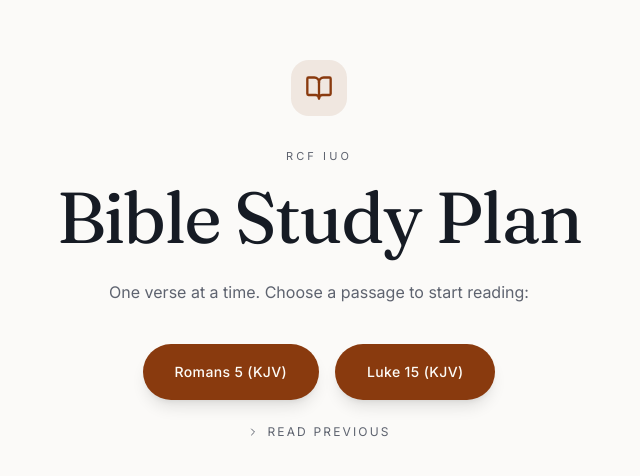
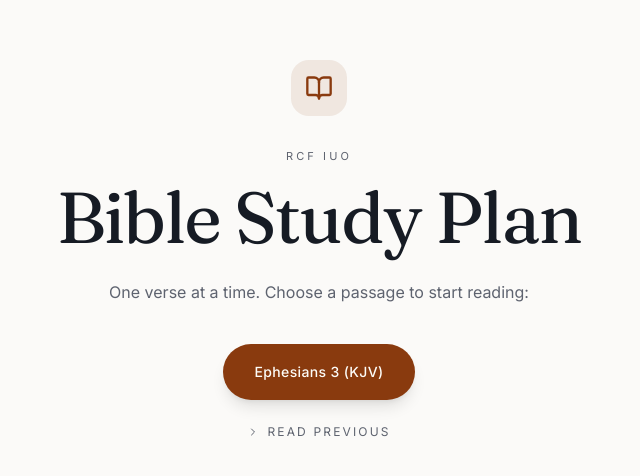
Before and after one commit to devabraham001-eng/rcf-iuo-bible-site-, a React (Vite) app: page / in a window 1280 px wide. Shown: the part 150-626 px from the top of the page, without its empty margins (321-961 px from the left). Built offline with nearby package versions, Linux system fonts and the light colour scheme.

Commit message:
Update today's scripture to Ephesians 3, move previous passages under Read Previous

```diff
--- a/src/routes/index.tsx
+++ b/src/routes/index.tsx
@@ -18,6 +18,32 @@ type Theme = "light" | "sepia" | "dark";
 type PassageData = { reference: string; verses: Verse[] };
 
 const PASSAGES: PassageData[] = [
+  {
+    reference: "Ephesians 3 (KJV)",
+    verses: [
+      { book: "Ephesians", chapter: 3, verse: 1, text: "For this cause I Paul, the prisoner of Jesus Christ for you Gentiles," },
+      { book: "Ephesians", chapter: 3, verse: 2, text: "If ye have heard of the dispensation of the grace of God which is given me to youward:" },
+      { book: "Ephesians", chapter: 3, verse: 3, text: "How that by revelation he made known unto me the mystery; (as I wrote afore in few words," },
+      { book: "Ephesians", chapter: 3, verse: 4, text: "Whereby, when ye read, ye may understand my knowledge in the mystery of Christ)" },
+      { book: "Ephesians", chapter: 3, verse: 5, text: "Which in other ages was not made known unto the sons of men, as it is now revealed unto his holy apostles and prophets by the Spirit;" },
+      { book: "Ephesians", chapter: 3, verse: 6, text: "That the Gentiles should be fellowheirs, and of the same body, and partakers of his promise in Christ by the gospel:" },
+      { book: "Ephesians", chapter: 3, verse: 7, text: "Whereof I was made a minister, according to the gift of the grace of God given unto me by the effectual working of his power." },
+      { book: "Ephesians", chapter: 3, verse: 8, text: "Unto me, who am less than the least of all saints, is this grace given, that I should preach among the Gentiles the unsearchable riches of Christ;" },
+      { book: "Ephesians", chapter: 3, verse: 9, text: "And to make all men see what is the fellowship of the mystery, which from the beginning of the world hath been hid in God, who created all things by Jesus Christ:" },
+      { book: "Ephesians", chapter: 3, verse: 10, text: "To the intent that now unto the principalities and powers in heavenly places might be known by the church the manifold wisdom of God," },
+      { book: "Ephesians", chapter: 3, verse: 11, text: "According to the eternal purpose which he purposed in Christ Jesus our Lord:" },
+      { book: "Ephesians", chapter: 3, verse: 12, text: "In whom we have boldness and access with confidence by the faith of him." },
+      { book: "Ephesians", chapter: 3, verse: 13, text: "Wherefore I desire that ye faint not at my tribulations for you, which is your glory." },
+      { book: "Ephesians", chapter: 3, verse: 14, text: "For this cause I bow my knees unto the Father of our Lord Jesus Christ," },
+      { book: "Ephesians", chapter: 3, verse: 15, text: "Of whom the whole family in heaven and earth is named," },
+      { book: "Ephesians", chapter: 3, verse: 16, text: "That he would grant you, according to the riches of his glory, to be strengthened with might by his Spirit in the inner man;" },
+      { book: "Ephesians", chapter: 3, verse: 17, text: "That Christ may dwell in your hearts by faith; that ye, being rooted and grounded in love," },
+      { book: "Ephesians", chapter: 3, verse: 18, text: "May be able to comprehend with all saints what is the breadth, and length, and depth, and height;" },
+      { book: "Ephesians", chapter: 3, verse: 19, text: "And to know the love of Christ, which passeth knowledge, that ye might be filled with all the fulness of God." },
+      { book: "Ephesians", chapter: 3, verse: 20, text: "Now unto him that is able to do exceeding abundantly above all that we ask or think, according to the power that worketh in us," },
+      { book: "Ephesians", chapter: 3, verse: 21, text: "Unto him be glory in the church by Christ Jesus throughout all ages, world without end. Amen." },
+    ],
+  },
   {
     reference: "Romans 5 (KJV)",
     verses: [
@@ -266,7 +292,7 @@ function ScriptureCards() {
           One verse at a time. Choose a passage to start reading:
         </p>
         <div className="mt-10 flex flex-col sm:flex-row gap-4">
-          {PASSAGES.slice(0, 2).map((passage) => (
+          {PASSAGES.slice(0, 1).map((passage) => (
             <button
               key={passage.reference}
               onClick={() => startWith(passage)}
@@ -289,7 +315,7 @@ function ScriptureCards() {
 
         {showPrevious && (
           <div className="mt-4 flex flex-col sm:flex-row gap-4">
-            {PASSAGES.slice(2).map((passage) => (
+            {PASSAGES.slice(1).map((passage) => (
               <button
                 key={passage.reference}
                 onClick={() => startWith(passage)}
```
